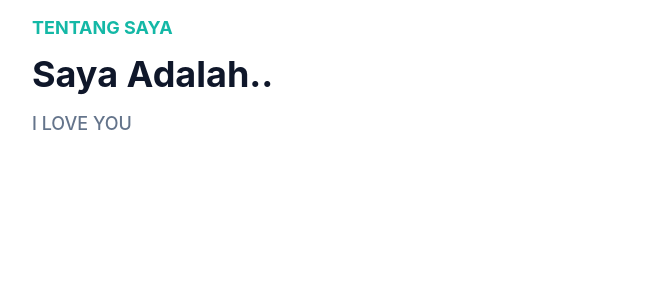
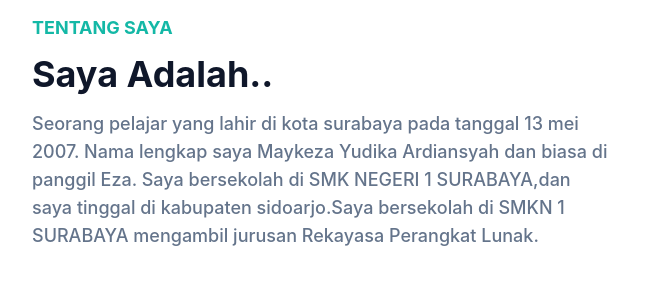
Before and after one commit to Ezaardiansyah/myportofolio, a website: page index.html in a window 1280 px wide. Shown: the part 670-952 px from the top of the page, 0-652 px from the left. Drawn offline with Linux system fonts and the light colour scheme.

Commit message:
Update index.html

```diff
--- a/index.html
+++ b/index.html
@@ -86,7 +86,8 @@
             <h4 class="font-bold uppercase text-primary text-lg mb-3">Tentang Saya</h4>
             <h2 class="font-bold text-dark text-2xl mb-4 max-w-md lg:text-4xl">Saya Adalah..</h2>
             <p class="font-medium text-base text-secondary mb-6 max-w-xl lg:text-lg">
-              I LOVE YOU
+              Seorang pelajar yang lahir di kota surabaya pada tanggal 13 mei 2007. Nama lengkap saya Maykeza Yudika Ardiansyah dan biasa di panggil Eza. Saya bersekolah di SMK NEGERI 1 SURABAYA,dan saya tinggal di kabupaten sidoarjo.Saya
+              bersekolah di SMKN 1 SURABAYA mengambil jurusan Rekayasa Perangkat Lunak.
             </p>
           </div>
           <div class="w-full px-4 lg:w-1/2">
```
